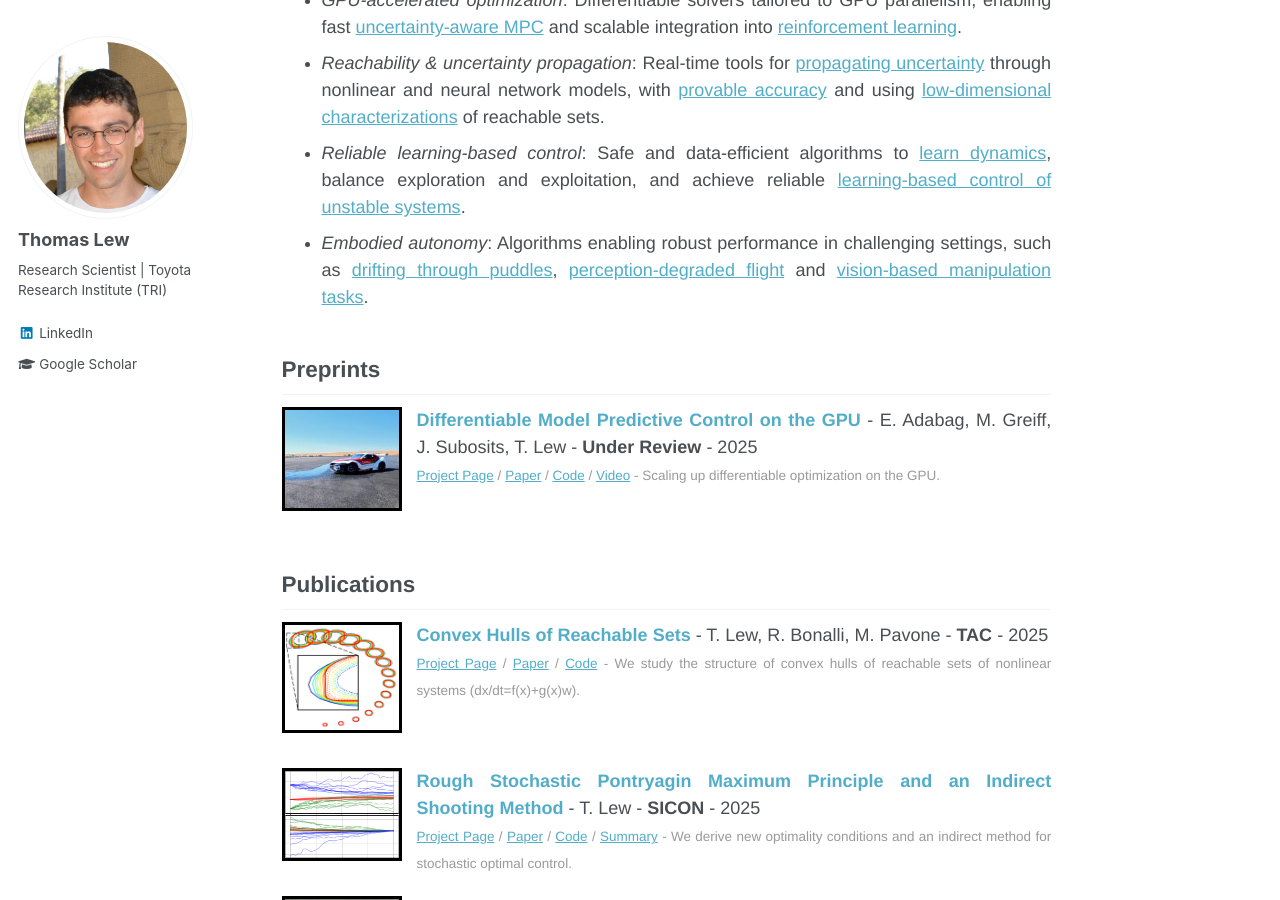
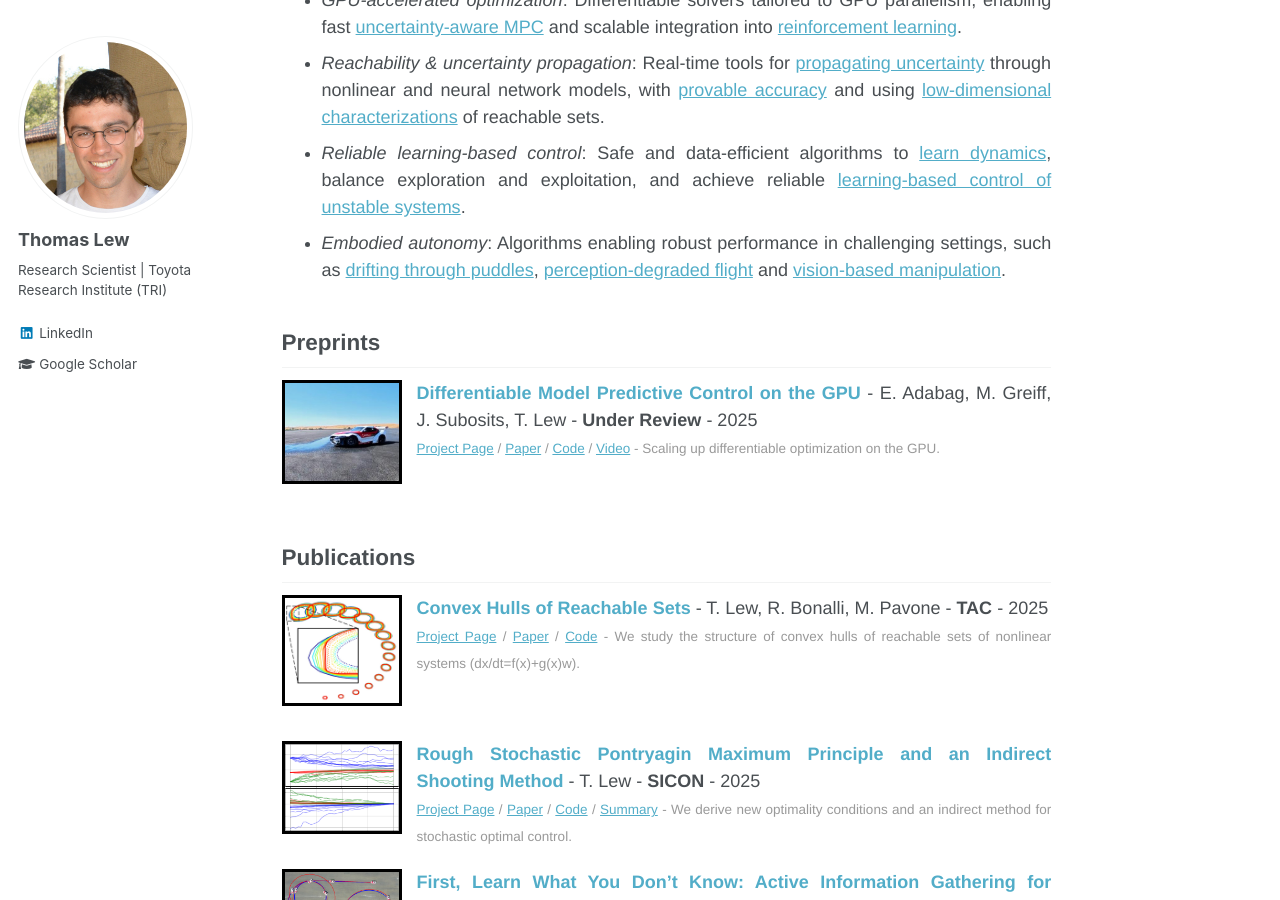
Before and after one commit to thomasjlew/thomasjlew.github.io, a Jekyll site: the page built from _pages/about.md, in a window 1280 px wide and 900 px high, scrolled down 678 px. Built offline with Jekyll 4.4.1, drawn with Linux system fonts in a browser that asks for light colours.

Commit message:
Small changes .

```diff
--- a/_pages/about.md
+++ b/_pages/about.md
@@ -21,7 +21,7 @@ My work develops reliable and scalable decision-making algorithms for autonomous
 - *GPU-accelerated optimization*: Differentiable solvers tailored to GPU parallelism, enabling fast [uncertainty-aware MPC](publication/riskaverse_mpc_racing) and scalable integration into [reinforcement learning](publication/diffmpc).
 - *Reachability & uncertainty propagation*: Real-time tools for [propagating uncertainty](publication/randup_l4dc) through nonlinear and neural network  models, with [provable accuracy](publication/convex_hull_estimation) and using [low-dimensional characterizations](publication/exact_characterization) of reachable sets.
 - *Reliable learning-based control*: Safe and data-efficient algorithms to [learn dynamics](publication/seels), balance exploration and exploitation, and achieve  reliable [learning-based control of unstable systems](publication/first_learn_what_you_dont_know).
-- *Embodied autonomy*: Algorithms enabling robust performance in challenging settings, such as [drifting through puddles](publication/diffmpc), [perception-degraded flight](publication/cio) and [vision-based manipulation tasks](publication/table_wiping).
+- *Embodied autonomy*: Algorithms enabling robust performance in challenging settings, such as [drifting through puddles](publication/diffmpc), [perception-degraded flight](publication/cio) and [vision-based manipulation](publication/table_wiping).
 
 
 ## Preprints
```
